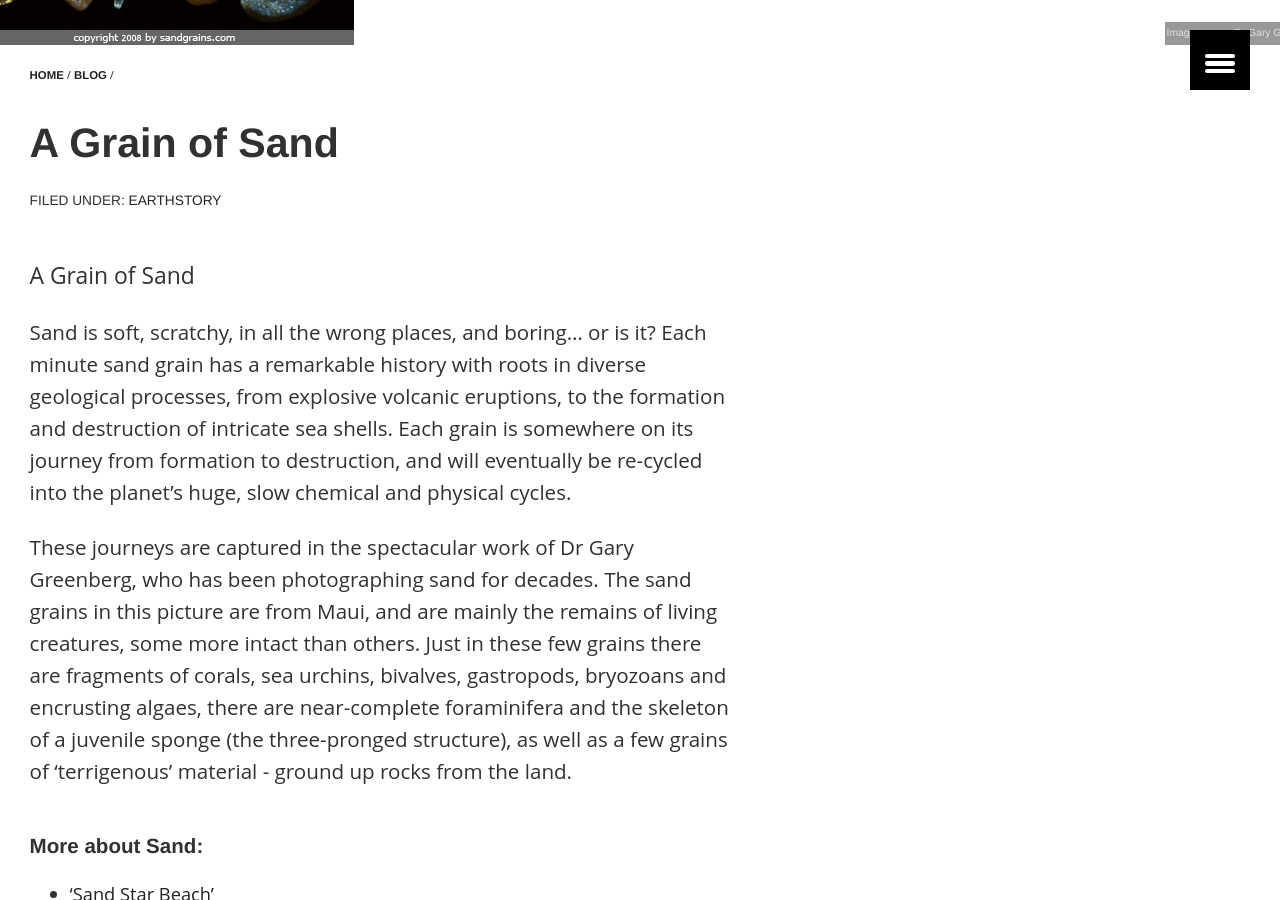
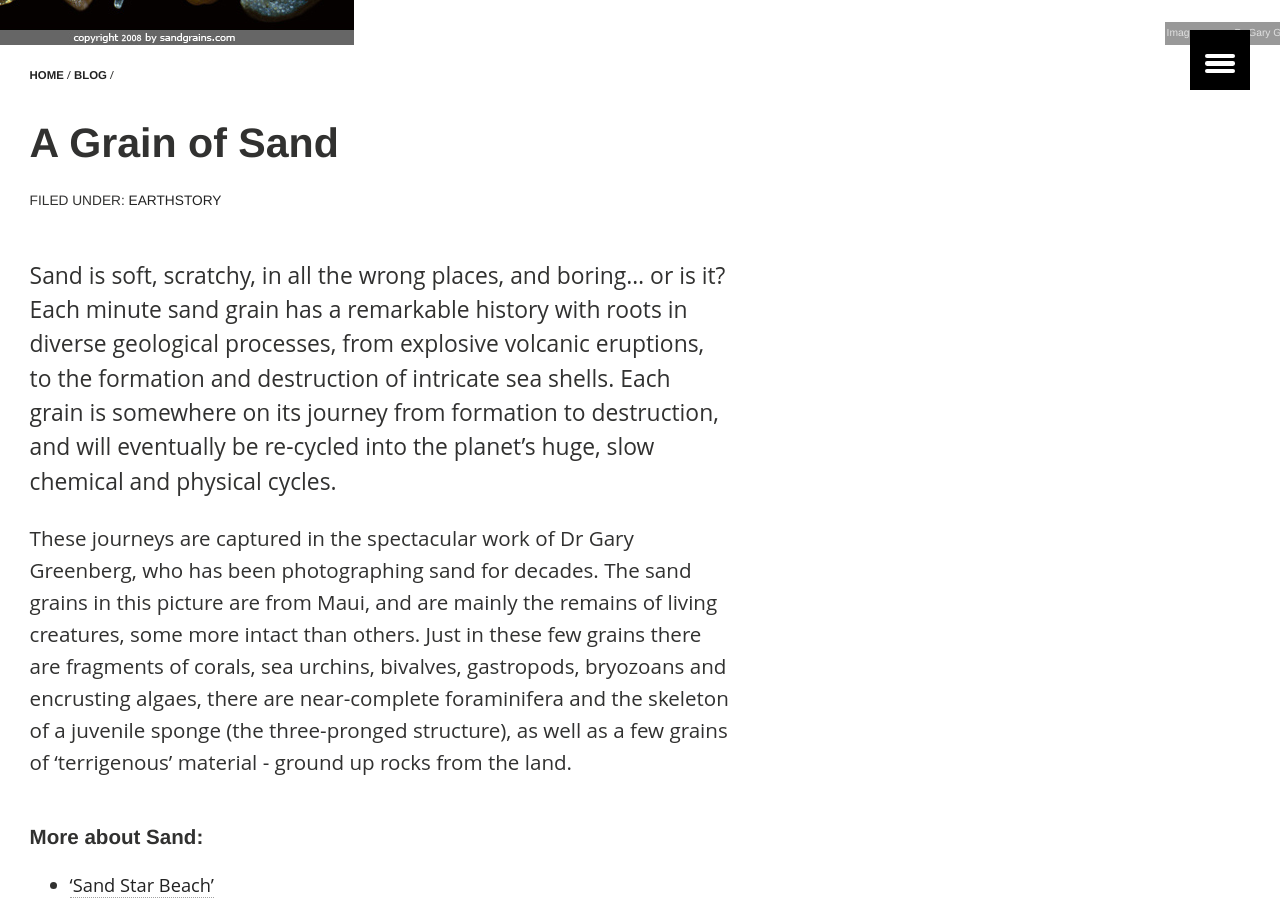
Before and after one commit to oscarbranson/oscarbranson.github.io, a Jekyll site: the page built from _posts/blog/2015-04-27-sand-grains.md, in a window 1280 px wide and 900 px high, scrolled down 488 px. Built offline with Jekyll 4.4.1, drawn with Linux system fonts in a browser that asks for light colours.

Commit message:
tweaked sand grains post

```diff
--- a/_posts/blog/2015-04-27-sand-grains.md
+++ b/_posts/blog/2015-04-27-sand-grains.md
@@ -13,12 +13,10 @@
   credit: Dr Gary Greenberg
   creditlink: http://sandgrains.com/
 ads: false
-original:
+original: https://www.facebook.com/TheEarthStory/photos/a.352867368107647.80532.352857924775258/868606833200362/
 date: 2015-04-30
 published: true
 ---
-
-A Grain of Sand
 
 Sand is soft, scratchy, in all the wrong places, and boring... or is it? Each minute sand grain has a remarkable history with roots in diverse geological processes, from explosive volcanic eruptions, to the formation and destruction of intricate sea shells. Each grain is somewhere on its journey from formation to destruction, and will eventually be re-cycled into the planet's huge, slow chemical and physical cycles.
 
```
